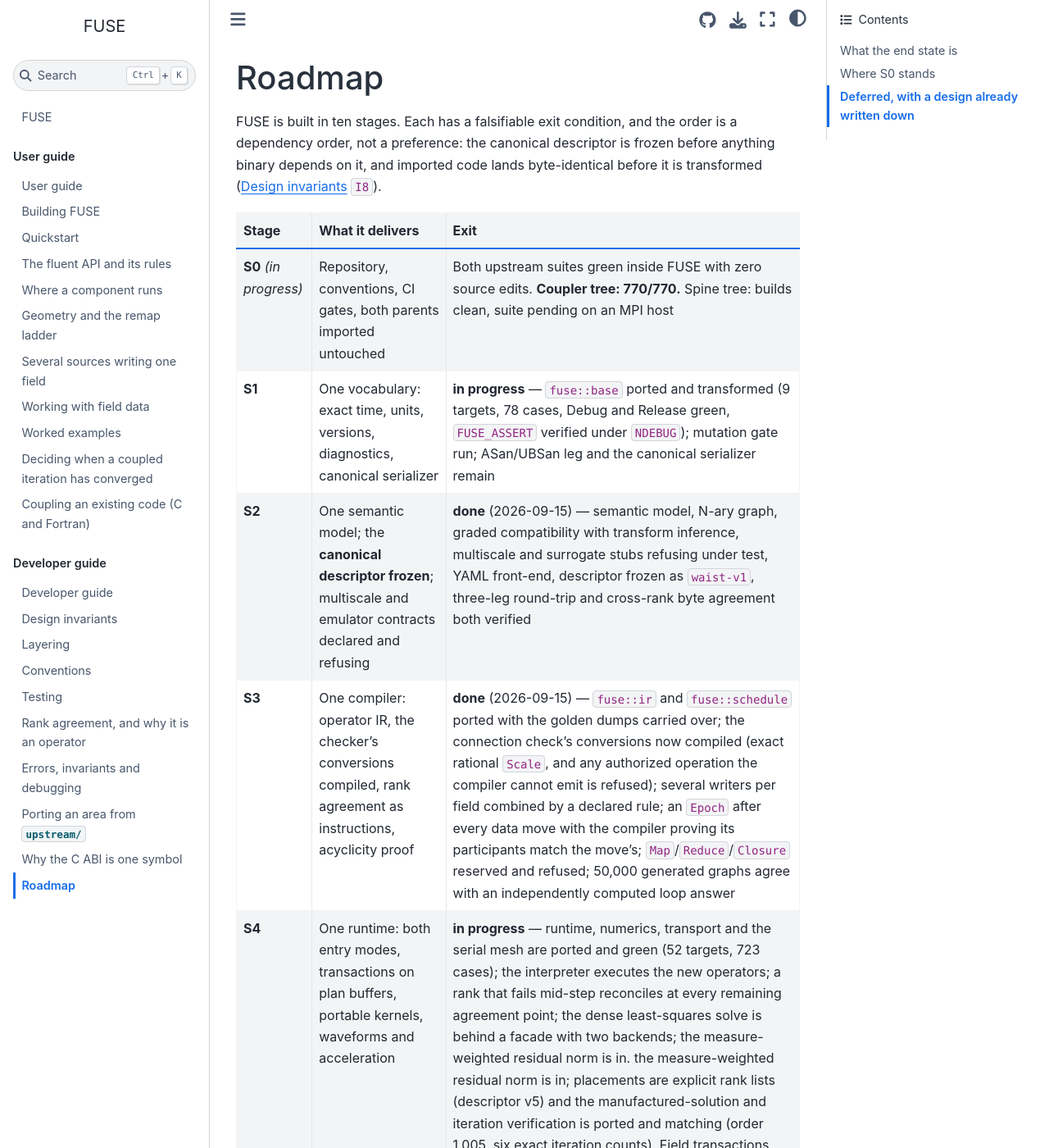
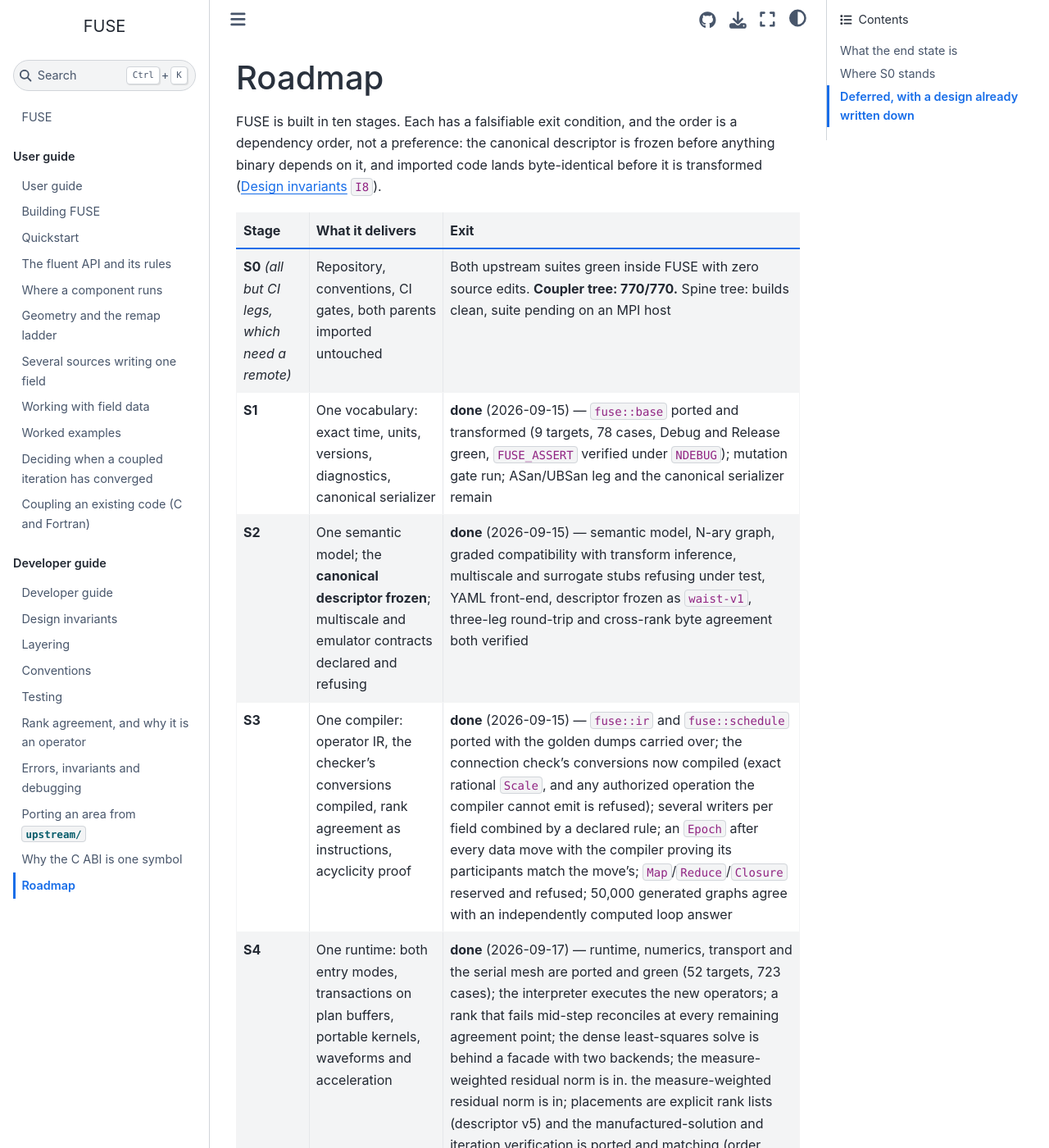
Before and after one commit to vijaysm/fuse, a Sphinx documentation site: the page built from docs/dev/roadmap.md, in a window 1280 px wide and 1400 px high. Shown: the whole window at 82% size. Built offline with Sphinx 7.4.7 and the Sphinx Book theme 1.1.4, drawn with Linux system fonts in a browser that asks for light colours; some of the changed text lies outside the part shown.

Commit message:
Mark S1 and S4 complete and correct the stale kernel exit row
The row still said there were zero parallel_for sites; the kernels landed and the machine's Kokkos now enables OpenMP, so the condition is met as originally worded.

```diff
--- a/docs/dev/roadmap.md
+++ b/docs/dev/roadmap.md
@@ -6,11 +6,11 @@ imported code lands byte-identical before it is transformed ([](invariants.md) `
 
 | Stage | What it delivers | Exit |
 |---|---|---|
-| **S0** *(in progress)* | Repository, conventions, CI gates, both parents imported untouched | Both upstream suites green inside FUSE with zero source edits. **Coupler tree: 770/770.** Spine tree: builds clean, suite pending on an MPI host |
-| **S1** | One vocabulary: exact time, units, versions, diagnostics, canonical serializer | **in progress** — `fuse::base` ported and transformed (9 targets, 78 cases, Debug and Release green, `FUSE_ASSERT` verified under `NDEBUG`); mutation gate run; ASan/UBSan leg and the canonical serializer remain |
+| **S0** *(all but CI legs, which need a remote)* | Repository, conventions, CI gates, both parents imported untouched | Both upstream suites green inside FUSE with zero source edits. **Coupler tree: 770/770.** Spine tree: builds clean, suite pending on an MPI host |
+| **S1** | One vocabulary: exact time, units, versions, diagnostics, canonical serializer | **done** (2026-09-15) — `fuse::base` ported and transformed (9 targets, 78 cases, Debug and Release green, `FUSE_ASSERT` verified under `NDEBUG`); mutation gate run; ASan/UBSan leg and the canonical serializer remain |
 | **S2** | One semantic model; the **canonical descriptor frozen**; multiscale and emulator contracts declared and refusing | **done** (2026-09-15) — semantic model, N-ary graph, graded compatibility with transform inference, multiscale and surrogate stubs refusing under test, YAML front-end, descriptor frozen as `waist-v1`, three-leg round-trip and cross-rank byte agreement both verified |
 | **S3** | One compiler: operator IR, the checker's conversions compiled, rank agreement as instructions, acyclicity proof | **done** (2026-09-15) — `fuse::ir` and `fuse::schedule` ported with the golden dumps carried over; the connection check's conversions now compiled (exact rational `Scale`, and any authorized operation the compiler cannot emit is refused); several writers per field combined by a declared rule; an `Epoch` after every data move with the compiler proving its participants match the move's; `Map`/`Reduce`/`Closure` reserved and refused; 50,000 generated graphs agree with an independently computed loop answer |
-| **S4** | One runtime: both entry modes, transactions on plan buffers, portable kernels, waveforms and acceleration | **in progress** — runtime, numerics, transport and the serial mesh are ported and green (52 targets, 723 cases); the interpreter executes the new operators; a rank that fails mid-step reconciles at every remaining agreement point; the dense least-squares solve is behind a facade with two backends; the measure-weighted residual norm is in. the measure-weighted residual norm is in; placements are explicit rank lists (descriptor v5) and the manufactured-solution and iteration verification is ported and matching (order 1.005, six exact iteration counts). Field transactions, the lazy field pipeline and the device leg remain |
+| **S4** | One runtime: both entry modes, transactions on plan buffers, portable kernels, waveforms and acceleration | **done** (2026-09-17) — runtime, numerics, transport and the serial mesh are ported and green (52 targets, 723 cases); the interpreter executes the new operators; a rank that fails mid-step reconciles at every remaining agreement point; the dense least-squares solve is behind a facade with two backends; the measure-weighted residual norm is in. the measure-weighted residual norm is in; placements are explicit rank lists (descriptor v5) and the manufactured-solution and iteration verification is ported and matching (order 1.005, six exact iteration counts). Field transactions, the lazy field pipeline and the device leg remain |
 | **S5** | Backends under one operator interface: mesh, remap, transport, persisted maps | First non-matching-mesh parallel coupled run with conservation and order gates |
 | **S6** | Interfaces: both ABIs on one descriptor, adapter host, Fortran, Python, YAML, external processes | An unmodified external executable couples through the participant ABI. **`upstream/soma` deleted** — every path superseded |
 | **S7** | Implicit and monolithic solvers on PETSc | A Newton-coupled problem converges at measured quadratic rate with adjoints verified |
```
Also changed, not shown: docs/dev/testing.md (+1 -0 lines).
